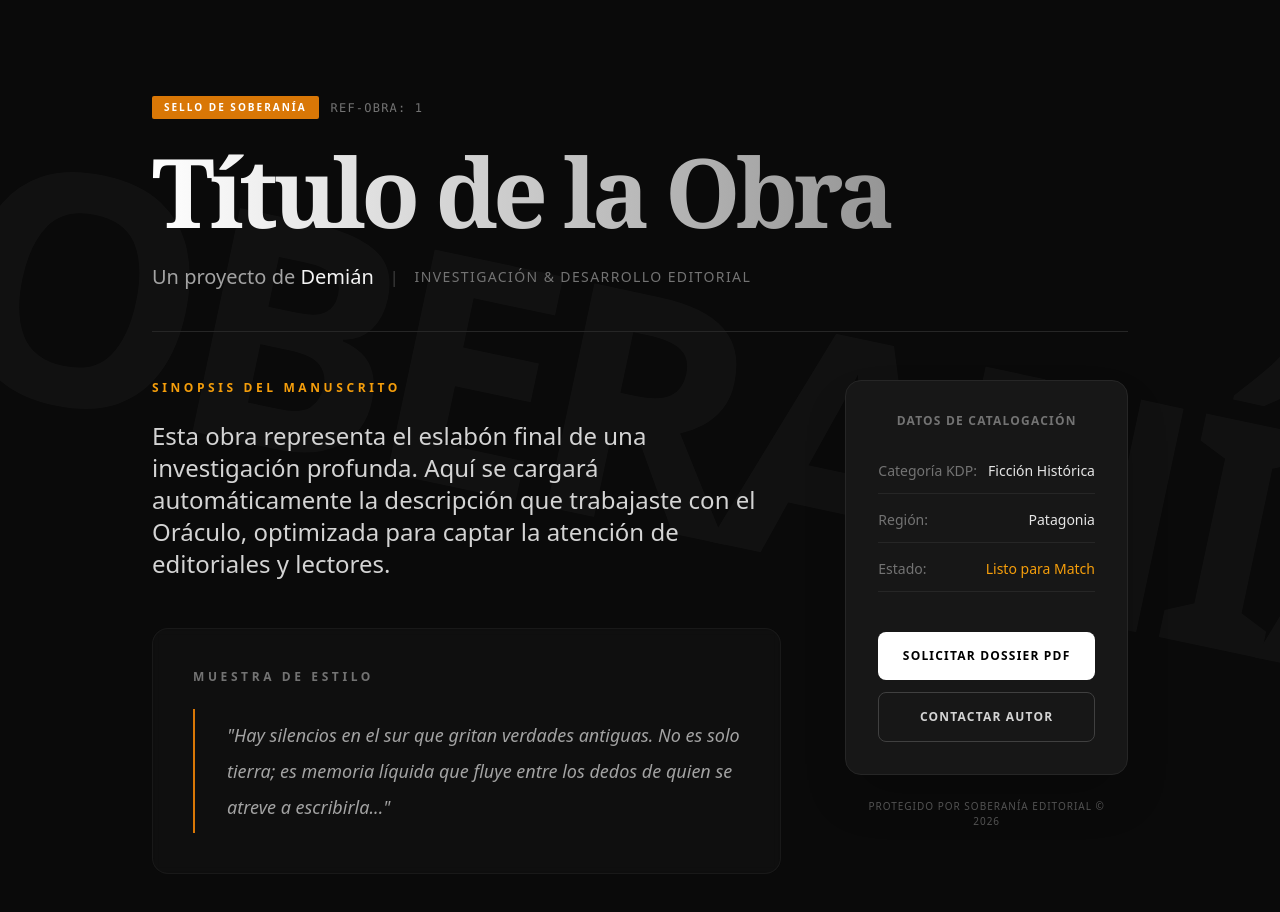
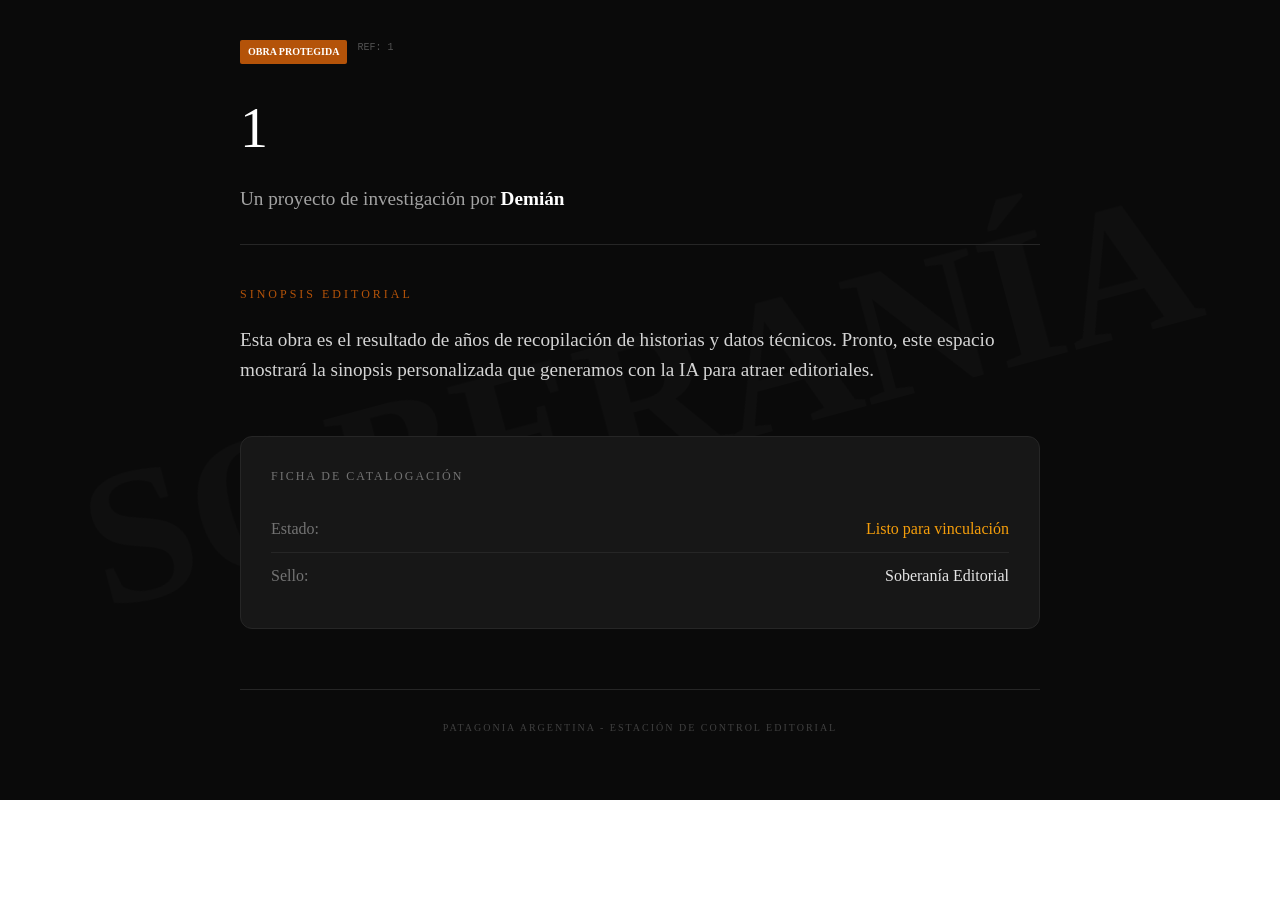
Before and after one commit to edicionesdemiantestino-maker/soberania-match, a Next.js app: page /obra/1 in a window 1280 px wide. Shown: the top 912 px of the page. After the commit the page ends 800 px from the top, so only its background shows below. Built offline with nearby package versions, Linux system fonts and the light colour scheme.

Commit message:
Update page.tsx

```diff
--- a/app/obra/[slug]/page.tsx
+++ b/app/obra/[slug]/page.tsx
@@ -1,108 +1,85 @@
 import React from 'react';
 
-export default function LandingObra({ params }: { params: { slug: string } }) {
-  // El slug es lo que escribas en la URL (ej: kaukel)
-  const obraId = params.slug;
+// Este es el diseño de Soberanía Match
+export default function Page({ params }: { params: { slug: string } }) {
+  const obraSlug = params.slug;
 
   return (
-    <div className="min-h-screen bg-neutral-950 text-neutral-100 font-sans selection:bg-amber-500/30 overflow-x-hidden">
-
-      {/* MARCA DE AGUA DE FONDO (Soberanía Editorial) */}
-      <div className="fixed inset-0 flex items-center justify-center opacity-[0.03] pointer-events-none select-none">
-        <h1 className="text-[25vw] font-bold rotate-12 tracking-tighter">SOBERANÍA</h1>
+    <div style={{
+      backgroundColor: '#0a0a0a',
+      color: '#e5e5e5',
+      minHeight: '100vh',
+      padding: '40px 20px',
+      fontFamily: 'serif',
+      lineHeight: '1.6'
+    }}>
+      {/* Marca de agua de fondo */}
+      <div style={{
+        position: 'fixed',
+        top: '50%',
+        left: '50%',
+        transform: 'translate(-50%, -50%) rotate(-15deg)',
+        fontSize: '15vw',
+        fontWeight: 'bold',
+        color: 'white',
+        opacity: '0.02',
+        pointerEvents: 'none',
+        whiteSpace: 'nowrap',
+        zIndex: 0
+      }}>
+        SOBERANÍA
       </div>
 
-      <main className="relative max-w-5xl mx-auto px-6 py-16 md:py-24">
-
-        {/* CABECERA PROFESIONAL */}
-        <header className="border-b border-neutral-800 pb-10 mb-12">
-          <div className="flex flex-wrap items-center gap-3 mb-6">
-            <span className="px-3 py-1 text-[10px] font-black tracking-[0.2em] uppercase bg-amber-600 text-white rounded-sm">
-              Sello de Soberanía
+      <main style={{ maxWidth: '800px', margin: '0 auto', position: 'relative', zIndex: 1 }}>
+        <header style={{ borderBottom: '1px solid #262626', paddingBottom: '30px', marginBottom: '40px' }}>
+          <div style={{ display: 'flex', gap: '10px', marginBottom: '20px' }}>
+            <span style={{ backgroundColor: '#b45309', color: 'white', fontSize: '10px', padding: '4px 8px', fontWeight: 'bold', borderRadius: '2px', textTransform: 'uppercase' }}>
+              Obra Protegida
             </span>
-            <span className="text-neutral-500 text-xs font-mono tracking-widest">
-              REF-OBRA: {obraId.toUpperCase()}
+            <span style={{ color: '#525252', fontSize: '10px', fontFamily: 'monospace' }}>
+              REF: {obraSlug.toUpperCase()}
             </span>
           </div>
 
-          <h1 className="text-5xl md:text-8xl font-serif font-bold mb-6 tracking-tighter bg-gradient-to-r from-white to-neutral-500 bg-clip-text text-transparent">
-            Título de la Obra
+          <h1 style={{ fontSize: '3.5rem', margin: '0 0 10px 0', color: 'white', letterSpacing: '-1px' }}>
+            {obraSlug.charAt(0).toUpperCase() + obraSlug.slice(1)}
           </h1>
-
-          <div className="flex flex-col md:flex-row md:items-center gap-4 text-neutral-400">
-            <p className="text-xl font-light">
-              Un proyecto de <span className="text-neutral-100 font-medium">Demián</span>
-            </p>
-            <span className="hidden md:block text-neutral-700">|</span>
-            <p className="text-sm uppercase tracking-widest text-neutral-500">
-              Investigación & Desarrollo Editorial
-            </p>
-          </div>
+          <p style={{ fontSize: '1.2rem', color: '#a3a3a3', margin: 0 }}>
+            Un proyecto de investigación por <strong style={{ color: 'white' }}>Demián</strong>
+          </p>
         </header>
 
-        {/* CONTENIDO PRINCIPAL */}
-        <div className="grid lg:grid-cols-12 gap-16">
+        <section style={{ marginBottom: '50px' }}>
+          <h2 style={{ fontSize: '12px', color: '#b45309', textTransform: 'uppercase', letterSpacing: '3px', marginBottom: '20px' }}>
+            Sinopsis Editorial
+          </h2>
+          <p style={{ fontSize: '1.2rem', color: '#d4d4d4' }}>
+            Esta obra es el resultado de años de recopilación de historias y datos técnicos.
+            Pronto, este espacio mostrará la sinopsis personalizada que generamos con la IA para atraer editoriales.
+          </p>
+        </section>
 
-          {/* COLUMNA IZQUIERDA: DETALLES */}
-          <div className="lg:col-span-8 space-y-12">
+        <section style={{ backgroundColor: '#171717', padding: '30px', borderRadius: '12px', border: '1px solid #262626' }}>
+          <h3 style={{ fontSize: '12px', color: '#737373', textTransform: 'uppercase', letterSpacing: '2px', marginTop: 0 }}>
+            Ficha de Catalogación
+          </h3>
+          <ul style={{ listStyle: 'none', padding: 0, margin: '20px 0 0 0' }}>
+            <li style={{ display: 'flex', justifyContent: 'space-between', padding: '10px 0', borderBottom: '1px solid #262626' }}>
+              <span style={{ color: '#737373' }}>Estado:</span>
+              <span style={{ color: '#f59e0b' }}>Listo para vinculación</span>
+            </li>
+            <li style={{ display: 'flex', justifyContent: 'space-between', padding: '10px 0' }}>
+              <span style={{ color: '#737373' }}>Sello:</span>
+              <span>Soberanía Editorial</span>
+            </li>
+          </ul>
+        </section>
 
-            <section>
-              <h2 className="text-xs uppercase tracking-[0.3em] text-amber-500 font-bold mb-6">Sinopsis del Manuscrito</h2>
-              <p className="text-xl md:text-2xl leading-relaxed text-neutral-300 font-light">
-                Esta obra representa el eslabón final de una investigación profunda.
-                Aquí se cargará automáticamente la descripción que trabajaste con el Oráculo,
-                optimizada para captar la atención de editoriales y lectores.
-              </p>
-            </section>
-
-            <section className="bg-neutral-900/40 p-10 border border-neutral-800/50 rounded-2xl backdrop-blur-sm">
-              <h2 className="text-xs uppercase tracking-[0.3em] text-neutral-500 font-bold mb-6">Muestra de Estilo</h2>
-              <div className="border-l-2 border-amber-600 pl-8 py-2">
-                <p className="text-lg italic text-neutral-400 leading-loose">
-                  "Hay silencios en el sur que gritan verdades antiguas. No es solo tierra; es memoria líquida que fluye entre los dedos de quien se atreve a escribirla..."
-                </p>
-              </div>
-            </section>
-          </div>
-
-          {/* COLUMNA DERECHA: FICHA Y ACCIONES */}
-          <div className="lg:col-span-4">
-            <div className="sticky top-12 space-y-6">
-
-              <div className="bg-neutral-900 p-8 rounded-2xl border border-neutral-800 shadow-2xl">
-                <h3 className="text-xs uppercase tracking-widest text-neutral-500 font-bold mb-8 text-center">Datos de Catalogación</h3>
-
-                <div className="space-y-4 text-sm">
-                  <div className="flex justify-between border-b border-neutral-800 pb-3">
-                    <span className="text-neutral-500">Categoría KDP:</span>
-                    <span className="text-neutral-200">Ficción Histórica</span>
-                  </div>
-                  <div className="flex justify-between border-b border-neutral-800 pb-3">
-                    <span className="text-neutral-500">Región:</span>
-                    <span className="text-neutral-200">Patagonia</span>
-                  </div>
-                  <div className="flex justify-between border-b border-neutral-800 pb-3">
-                    <span className="text-neutral-500">Estado:</span>
-                    <span className="text-amber-500">Listo para Match</span>
-                  </div>
-                </div>
-
-                <div className="mt-10 space-y-3">
-                  <button className="w-full bg-white text-black py-4 rounded-lg font-black text-xs uppercase tracking-widest hover:bg-amber-500 hover:text-white transition-all duration-300">
-                    Solicitar Dossier PDF
-                  </button>
-                  <button className="w-full border border-neutral-700 text-neutral-300 py-4 rounded-lg font-bold text-xs uppercase tracking-widest hover:bg-neutral-800 transition-all">
-                    Contactar Autor
-                  </button>
-                </div>
-              </div>
-
-              <p className="text-[10px] text-center text-neutral-600 uppercase tracking-widest px-4">
-                Protegido por Soberanía Editorial © 2026
-              </p>
-            </div>
-          </div>
-        </div>
+        <footer style={{ marginTop: '60px', textAlign: 'center', borderTop: '1px solid #262626', paddingTop: '30px' }}>
+          <p style={{ fontSize: '10px', color: '#404040', textTransform: 'uppercase', letterSpacing: '2px' }}>
+            Patagonia Argentina - Estación de Control Editorial
+          </p>
+        </footer>
       </main>
     </div>
   );
```
